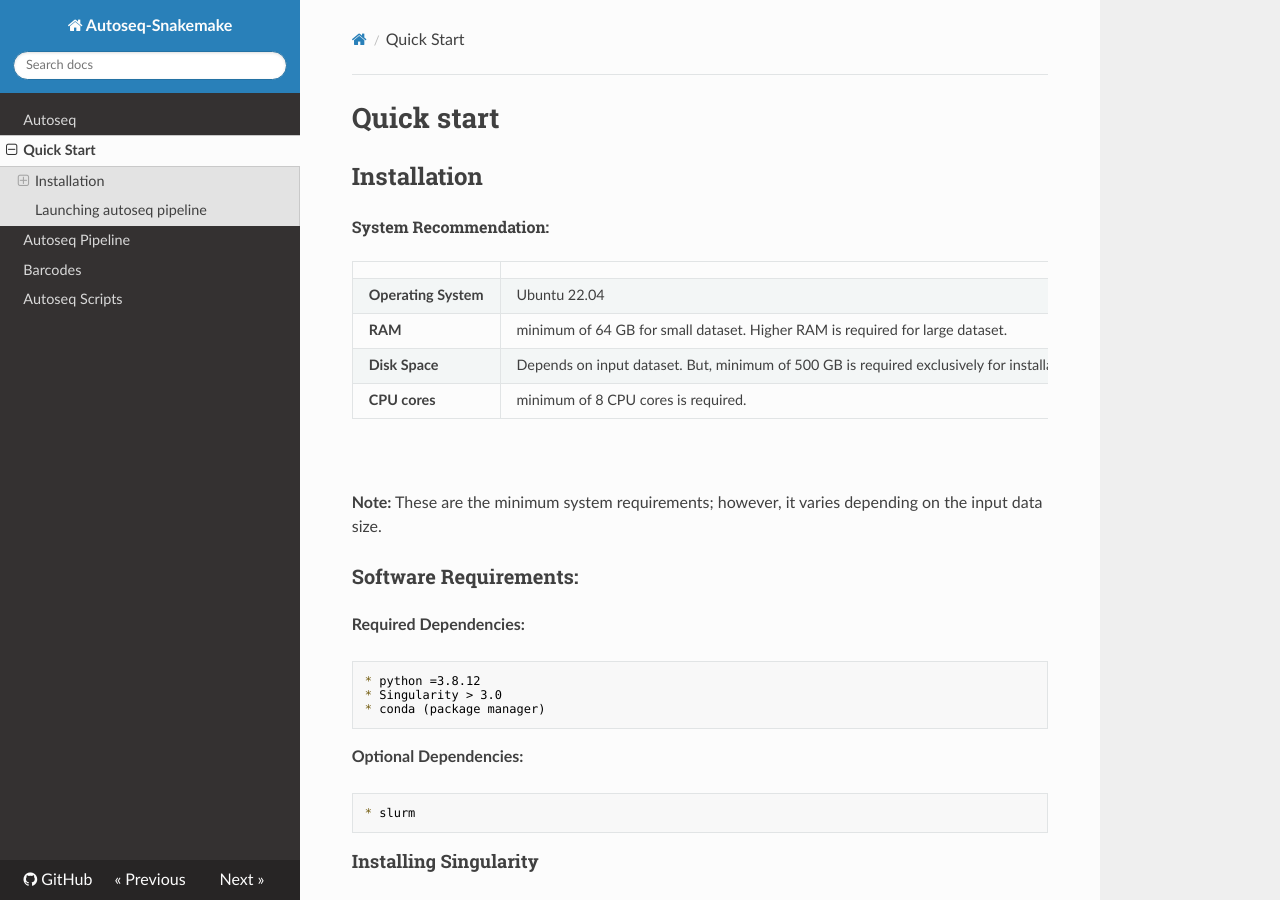
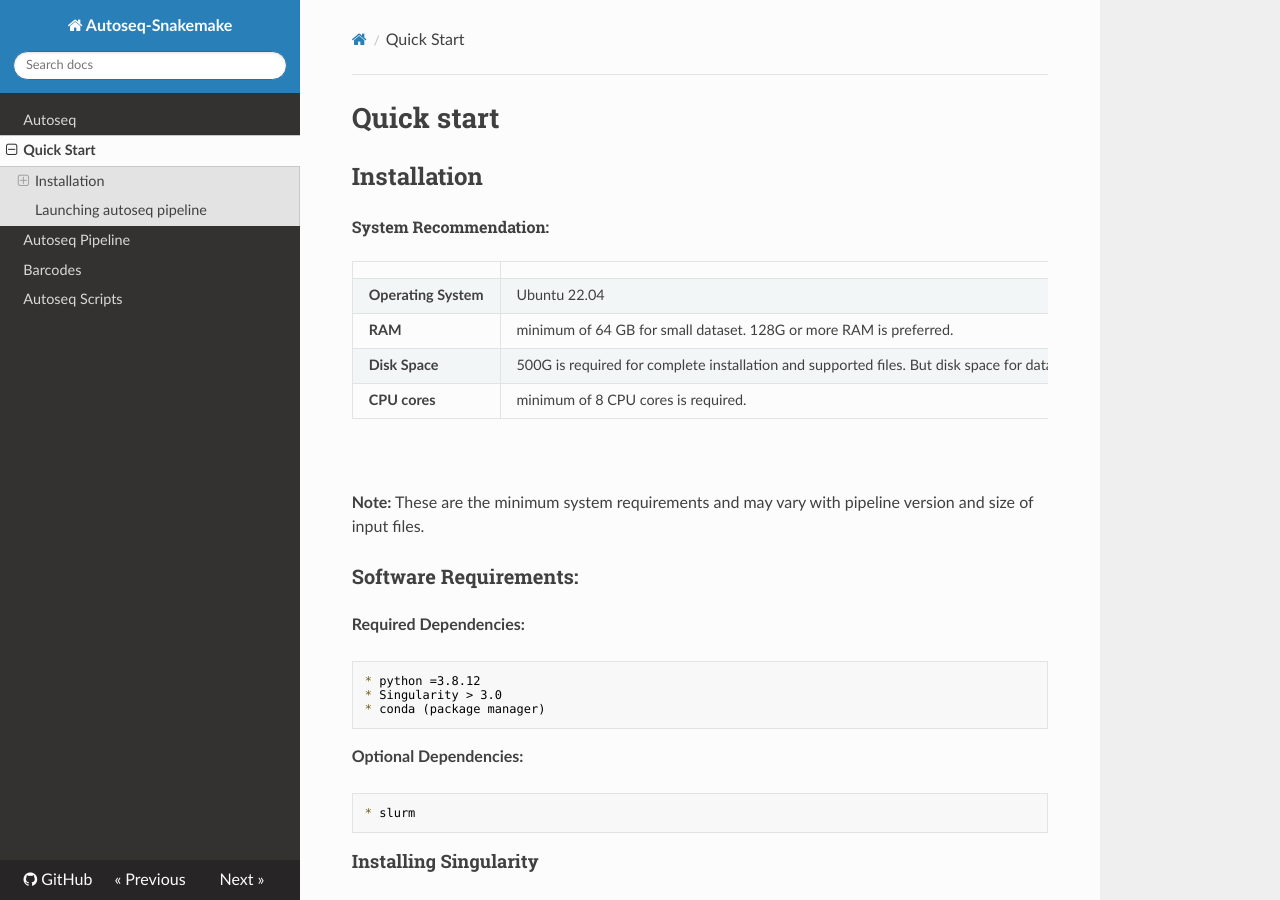
Before and after one commit to ClinSeq/autoseq-snakemake, an MkDocs documentation site: the page built from docs/quick_start.md, in a window 1280 px wide and 900 px high. Built offline with MkDocs 1.6.1, drawn with Linux system fonts in a browser that asks for light colours; nearby versions of some CDN libraries.

Commit message:
Update quick_start.md

```diff
--- a/docs/quick_start.md
+++ b/docs/quick_start.md
@@ -8,13 +8,13 @@
 |||
 |----------------------|----------------|
 | **Operating System** |  Ubuntu 22.04  |
-| **RAM**              |  minimum of 64 GB for small dataset. Higher RAM is required for large dataset.|
-| **Disk Space**       |  Depends on input dataset. But, minimum of 500 GB is required exclusively for installation related files.|
+| **RAM**              |  minimum of 64 GB for small dataset. 128G or more RAM is preferred.|
+| **Disk Space**       |  500G is required for complete installation and supported files. But disk space for data is additional.|
 | **CPU cores**        |  minimum of 8 CPU cores is required. |
 
 <br>
 
-**Note:** These are the minimum system requirements; however, it varies depending on the input data size.
+**Note:** These are the minimum system requirements and may vary with pipeline version and size of input files.
 ### Software Requirements:
 
 **Required Dependencies:**
```
